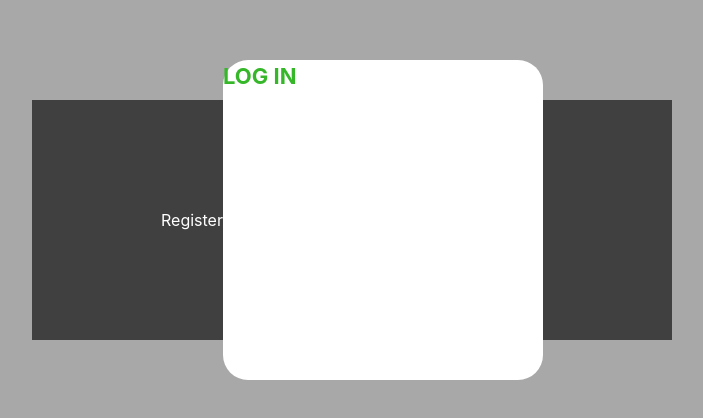
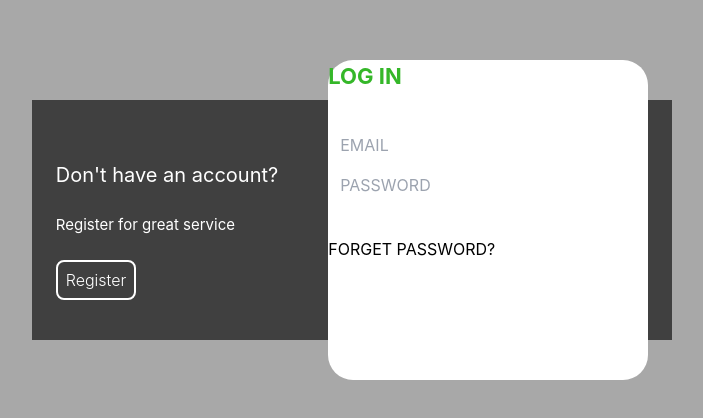
Before and after one commit to sanaz-git/login-register-form, a React (Create React App) app: page / in a window 1280 px wide. Shown: the part 180-598 px from the top of the page, without its empty margins (288-991 px from the left). Built offline with nearby package versions, Linux system fonts and the light colour scheme.

Commit message:
add components and constants

```diff
--- /dev/null
+++ b/src/components/BackBox.js
@@ -0,0 +1,21 @@
+import React from 'react';
+import { Link } from 'react-router-dom';
+
+const BackBox = ({heading,paragraph,linkName,linkUrl="#"}) => {
+    return (
+        <div className=''>
+            <h2 className='text-[20px] font-normal py-3'>
+                {heading}
+            </h2>
+            <p className='text-[15px] pt-3 pb-8'>
+                {paragraph}
+            </p>
+            <Link to={linkUrl} className='border-2 border-white rounded-lg p-2 font-light mt-4'>
+                {linkName}
+            </Link>
+
+        </div>
+    );
+};
+
+export default BackBox;
--- /dev/null
+++ b/src/components/Inputs.js
@@ -0,0 +1,33 @@
+import React from 'react';
+
+const fixedInputClass='px-3 py-2  bg-gray'
+
+const Inputs = ({
+    handleChange,
+    value,
+    id,
+    name,
+    type,
+    isRequired=false,
+    placeholder,
+    customClass
+}) => {
+    return (
+        <div>
+            <input
+             onChange={handleChange}
+             value={value}
+             id={id}
+             name={name}
+             type={type}
+             required={isRequired}
+             placeholder={placeholder}
+             className={fixedInputClass+customClass}
+
+            />
+
+        </div>
+    );
+};
+
+export default Inputs;
--- /dev/null
+++ b/src/constants/formField.js
@@ -0,0 +1,47 @@
+const loginFields =[
+    {
+        id:'email-address',
+        name:'email',
+        type:'email',
+        // autoComplete:true,
+        isRequired:true,
+        placeholder:"EMAIL"
+    },
+    {
+        id:'password',
+        name:'password',
+        type:'password',
+        // autoComplete:true,
+        isRequired:true,
+        placeholder:"PASSWORD"
+
+    }
+]
+const registerFields =[
+    {
+        id:'fullname',
+        name:'fullname',
+        type:'text',
+        // autoComplete:true,
+        isRequired:true,
+        placeholder:"FULLNAME"
+    },
+    {
+        id:'email-address',
+        name:'email',
+        type:'email',
+        // autoComplete:true,
+        isRequired:true,
+        placeholder:"EMAIL"
+    },
+    {
+        id:'password',
+        name:'password',
+        type:'password',
+        // autoComplete:true,
+        isRequired:true,
+        placeholder:"PASSWORD"
+
+    }
+]
+export {loginFields,registerFields}
--- a/src/pages/Login.js
+++ b/src/pages/Login.js
@@ -1,17 +1,46 @@
-import React from 'react';
-import { Link } from 'react-router-dom';
-
+import React, { useState } from "react";
+import BackBox from "../components/BackBox";
+import Inputs from "../components/Inputs";
+import { loginFields } from "../constants/formField";
 
 const Login = () => {
-    return (
-        <div className=' flex w-[40rem] h-60 bg-[#404040] items-center justify-center text-white'>
+  const [loginState, setLoginState] = useState({});
 
-            <Link to="/register"><button>Register</button></Link>
-           <h1 className='w-[20rem] h-80 bg-[#FFFFFF]  rounded-[25px] text-[#35B729] text-[22px] font-bold items-center justify-center'> LOG IN</h1>
+  const handleChange = (e) => {
+    setLoginState({ ...loginState, [e.target.id]: e.target.value });
+  };
 
+  return (
+    <div className="flex w-[40rem] h-60 bg-[#404040] items-center justify-center text-white">
+      <BackBox
+        heading="Don't have an account?"
+        paragraph="Register for great service"
+        linkName="Register"
+        linkUrl="/register"
+      />
 
-        </div>
-    );
+      <div className="w-[20rem] h-80 bg-[#FFFFFF]  rounded-[25px] ml-[50px] items-center justify-center">
+        <h1 className=" text-[#35B729] text-[22px] font-bold  ">LOG IN</h1>
+        <form>
+          <div className="py-8">
+            {loginFields.map((field) => (
+              <Inputs
+                key={field.id}
+                handleChange={handleChange}
+                value={loginState[field.id]}
+                id={field.id}
+                name={field.name}
+                type={field.type}
+                isRequired={field.isRequired}
+                placeholder={field.placeholder}
+              />
+            ))}
+          </div>
+        </form>
+        <h1 className='text-black'>FORGET PASSWORD?</h1>
+      </div>
+    </div>
+  );
 };
 
 export default Login;
```
